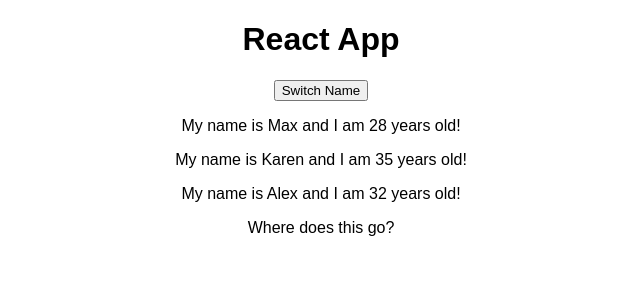
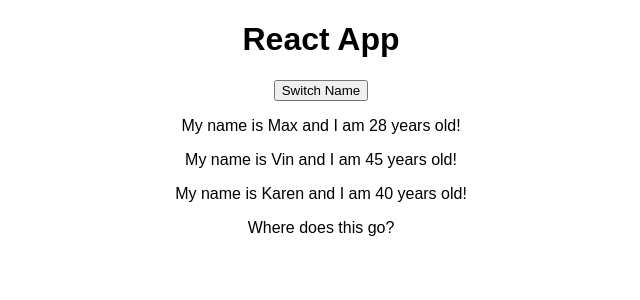
Before and after one commit to rivermanvr/react-16-rampup, a React (Create React App) app: page / in a window 1280 px wide. Shown: the top 300 px of the page, without its empty margins (319-959 px from the left). Built offline with nearby package versions, Linux system fonts and the light colour scheme.

Commit message:
calling component with state variable

```diff
--- a/src/App.js
+++ b/src/App.js
@@ -17,8 +17,8 @@
         <h1>React App</h1>
         <button>Switch Name</button>
         <Person name = { person[0].name } age = { person[0].age } />
-        <Person name = "Karen" age = "35" />
-        <Person name = "Alex" age = "32">Where does this go?</Person>
+        <Person name = { person[1].name } age = { person[1].age } />
+        <Person name = { person[2].name } age = { person[2].age }>Where does this go?</Person>
       </div>
     );
   }
```
